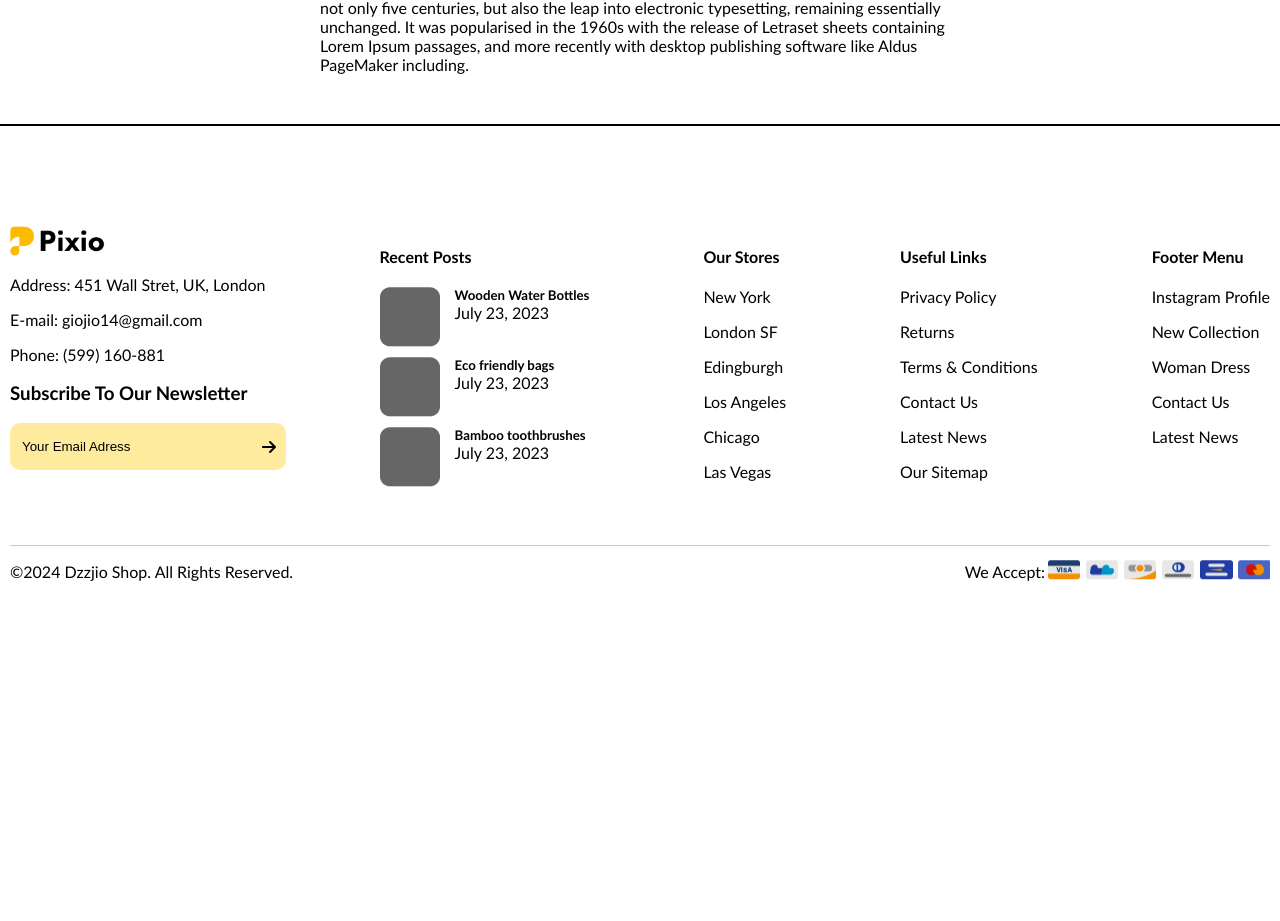
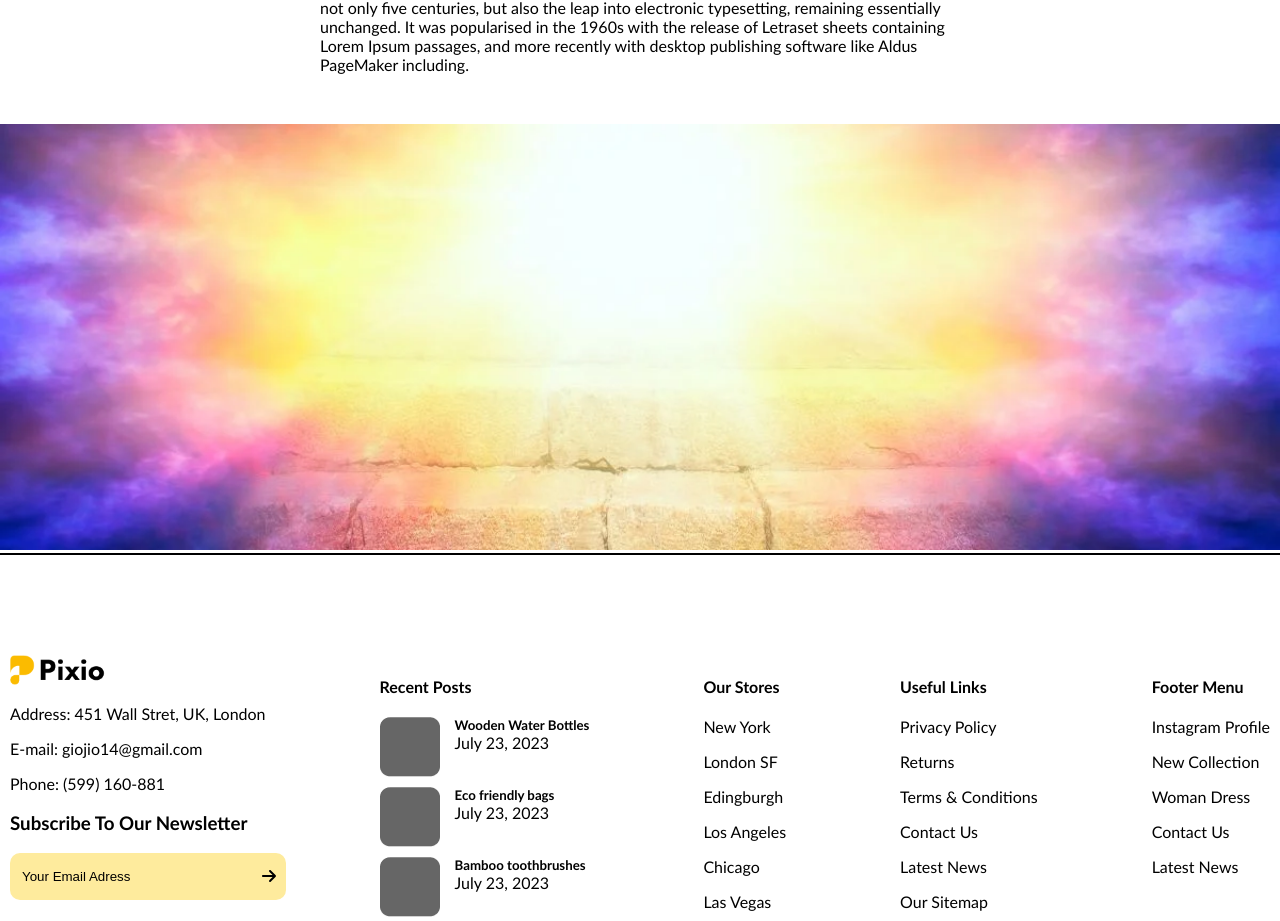
Before and after one commit to Dzzjio/dzz-shop-ecommerse, a React (Create React App) app: page /blogDetails in a window 1280 px wide. Shown: the part 1437-2358 px from the top of the page. Before the commit the page ends 2034 px from the top, so only its background shows below. Built offline with nearby package versions, Linux system fonts and the light colour scheme.

Commit message:
add blog details third section

```diff
--- a/src/pages/blogDetails/index.tsx
+++ b/src/pages/blogDetails/index.tsx
@@ -1,5 +1,6 @@
 import SecondSection from "./secondSection"
 import { BlogDetailsPageContainer } from "./styled"
+import BDThirdSection from "./thirdSection"
 import BDTopSection from "./topSection"
 
 const BlogDetailsPage = () => {
@@ -7,6 +8,7 @@ const BlogDetailsPage = () => {
         <BlogDetailsPageContainer>
             <BDTopSection />
             <SecondSection />
+            <BDThirdSection />
         </BlogDetailsPageContainer>
     )
 }
--- a/src/pages/blogDetails/styled.ts
+++ b/src/pages/blogDetails/styled.ts
@@ -96,3 +96,15 @@ export const StyledSecondSection = styled.section`
         }
     }
 `
+
+export const StyledThirdSection = styled.section`
+position: relative;
+    top: 0;
+    left:0;
+    width: 100%;
+
+    & > img {
+        width: 100%;
+        object-fit: cover;
+    }
+`
--- /dev/null
+++ b/src/pages/blogDetails/thirdSection.tsx
@@ -0,0 +1,12 @@
+import IMGThitdSection from '../../assets/images/adventure-time-landscape.jpg'
+import { StyledThirdSection } from './styled'
+
+const BDThirdSection = () => {
+    return (
+        <StyledThirdSection>
+            <img src={IMGThitdSection} alt="IMGThitdSection" />
+        </StyledThirdSection>
+    )
+}
+
+export default BDThirdSection
```
